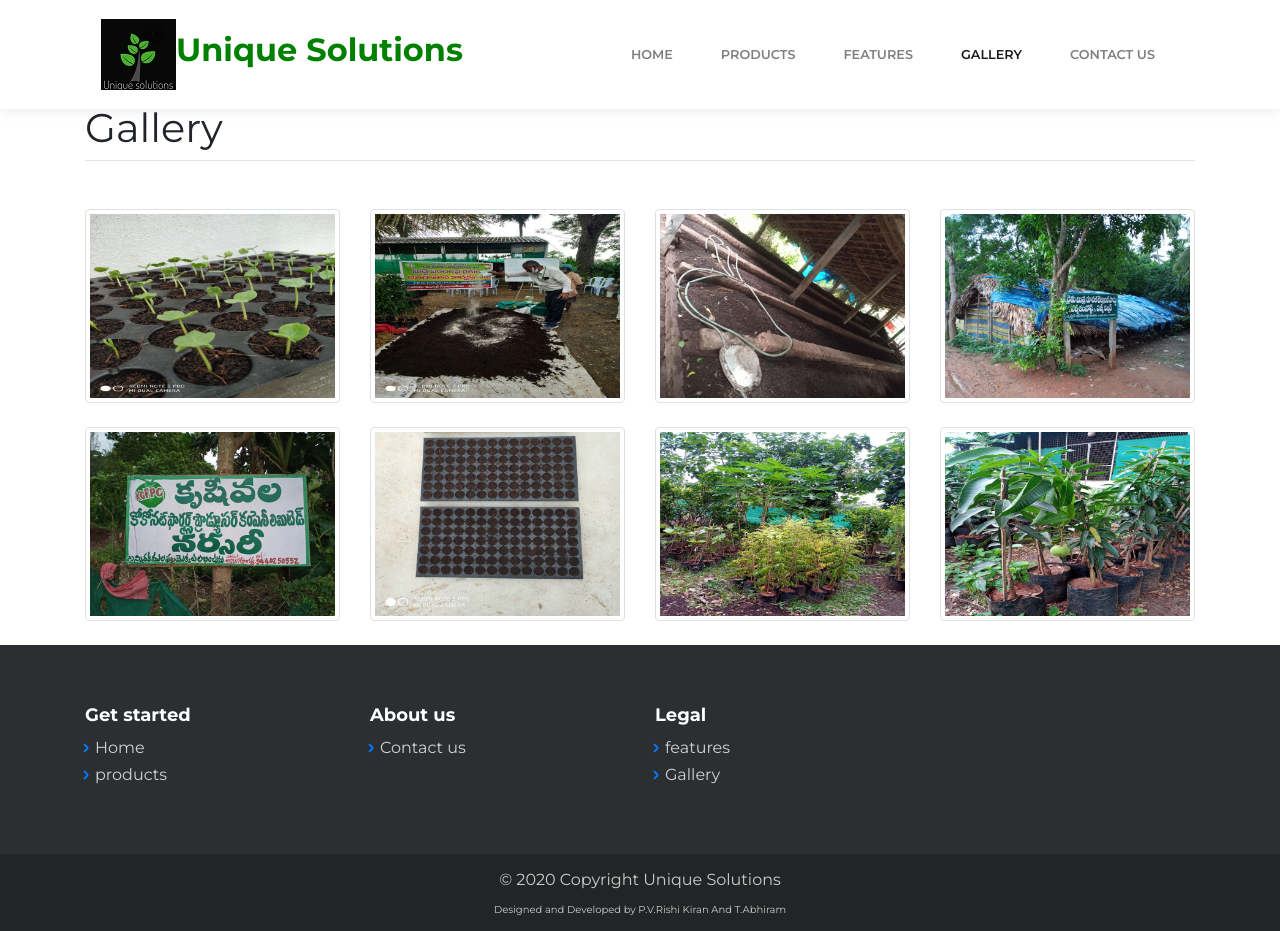
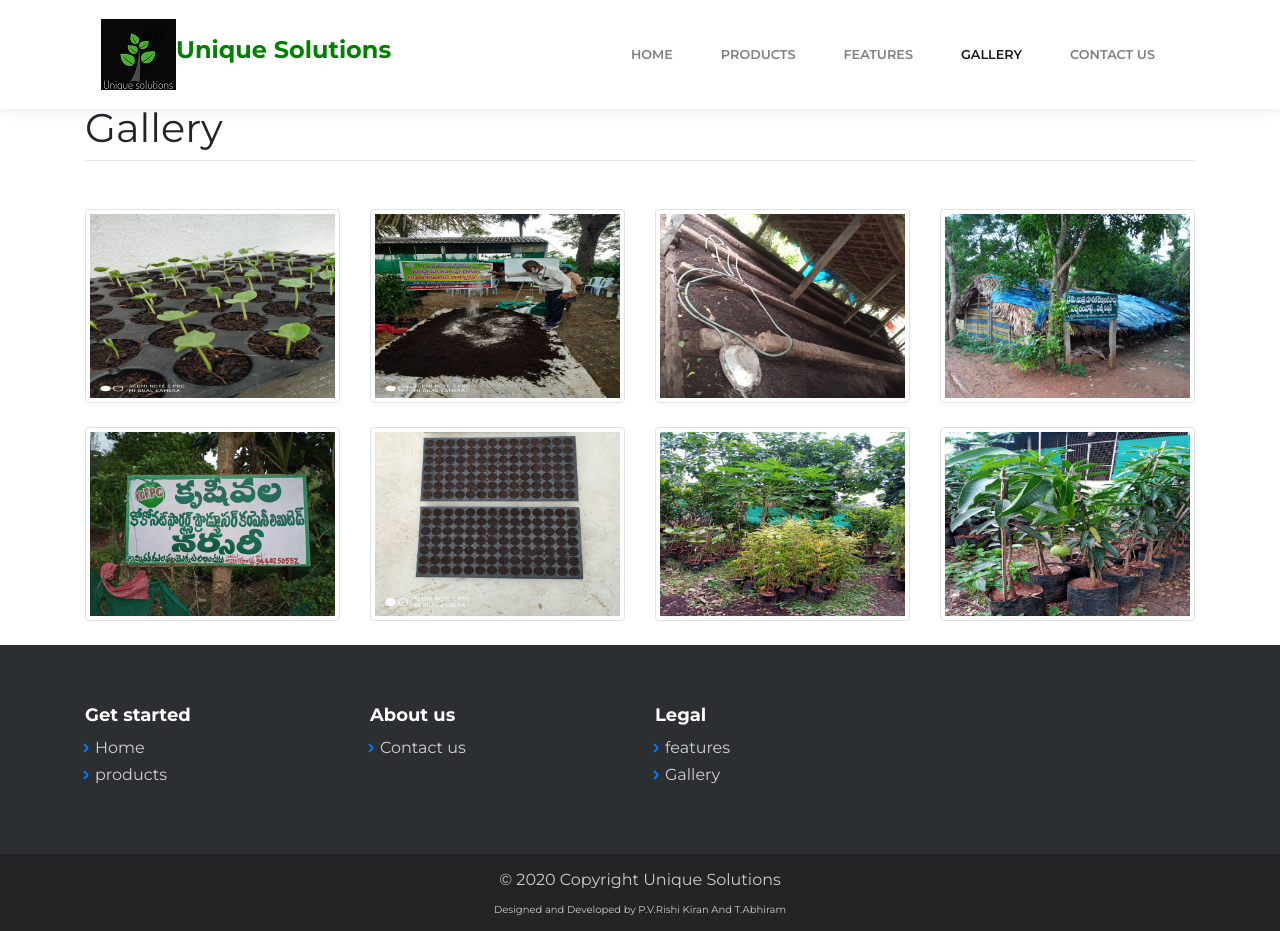
Before and after one commit to rishi3282/UniqueSolutions.github.io, a plain HTML site: page Gallery.html in a window 1280 px wide. Drawn offline with nearby package versions, Linux system fonts and the light colour scheme; some packages are replaced by stand-ins of ours; a script that the page names is missing.

Commit message:
Update Gallery.html

```diff
--- a/Gallery.html
+++ b/Gallery.html
@@ -14,7 +14,7 @@
 
 <body>
     <nav class="navbar navbar-light navbar-expand-lg fixed-top bg-white clean-navbar">
-        <div class="container"><a class="nav navbar-nav navbar-right"><a class="navbar-brand logo" href="#"></a><img src="assets/img/tech/logo.jpg"><h2 style="color:green;"><b>Unique Solutions</b></h2></a><button data-toggle="collapse" class="navbar-toggler" data-target="#navcol-1"><span class="sr-only">Toggle navigation</span><span class="navbar-toggler-icon"></span></button>
+        <div class="container"><a class="nav navbar-nav navbar-right"><a class="navbar-brand logo" href="#"></a><img src="assets/img/tech/logo.jpg"><h4 style="color:green;"><b>Unique Solutions</b></h4></a><button data-toggle="collapse" class="navbar-toggler" data-target="#navcol-1"><span class="sr-only">Toggle navigation</span><span class="navbar-toggler-icon"></span></button>
                <div class="collapse navbar-collapse"
                 id="navcol-1">
                 <ul class="nav navbar-nav ml-auto">
```
